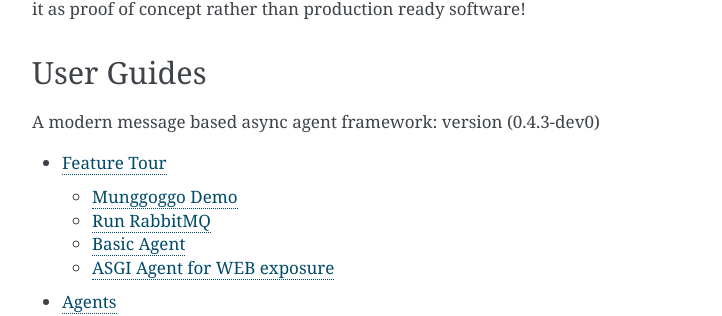
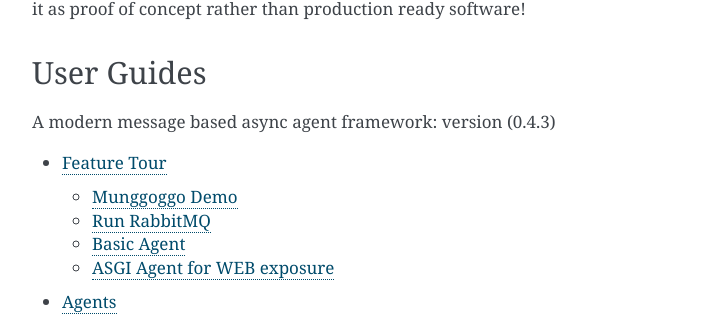
Before and after one commit to sysid/munggoggo, a Sphinx documentation site: the page built from docs/source/index.rst, in a window 1280 px wide and 900 px high, scrolled down 2092 px. Shown: the part 150-466 px from the top of the window, without its empty margins (388-1110 px from the left). Built offline with Sphinx 7.4.7, drawn with Linux system fonts in a browser that asks for light colours.

Commit message:
Bump version: 0.4.3-dev0 → 0.4.3

```diff
--- a/docs/source/index.rst
+++ b/docs/source/index.rst
@@ -110,7 +110,7 @@
 
 User Guides
 -----------
-A modern message based async agent framework: version (0.4.3-dev0)
+A modern message based async agent framework: version (0.4.3)
 
 .. toctree::
    :maxdepth: 2
--- a/munggoggo/__init__.py
+++ b/munggoggo/__init__.py
@@ -1 +1 @@
-VERSION = "0.4.3-dev0"
+VERSION = "0.4.3"
```
Also changed, not shown: .bumpversion.cfg, 1 other file.
